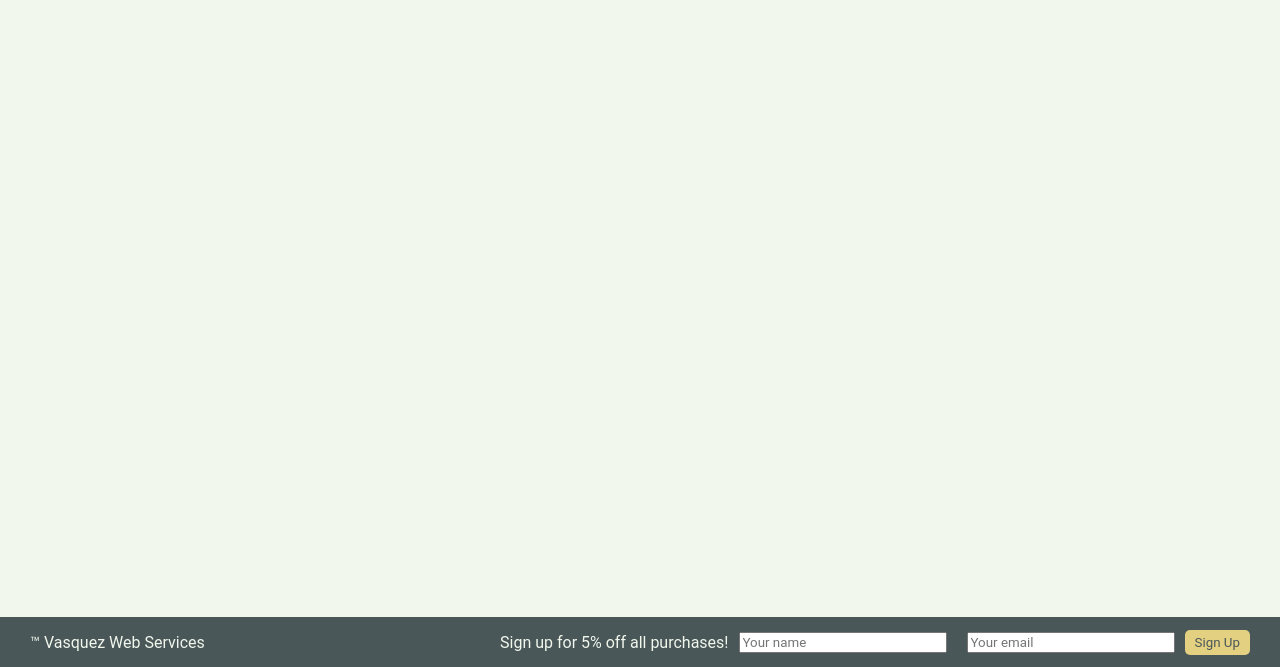
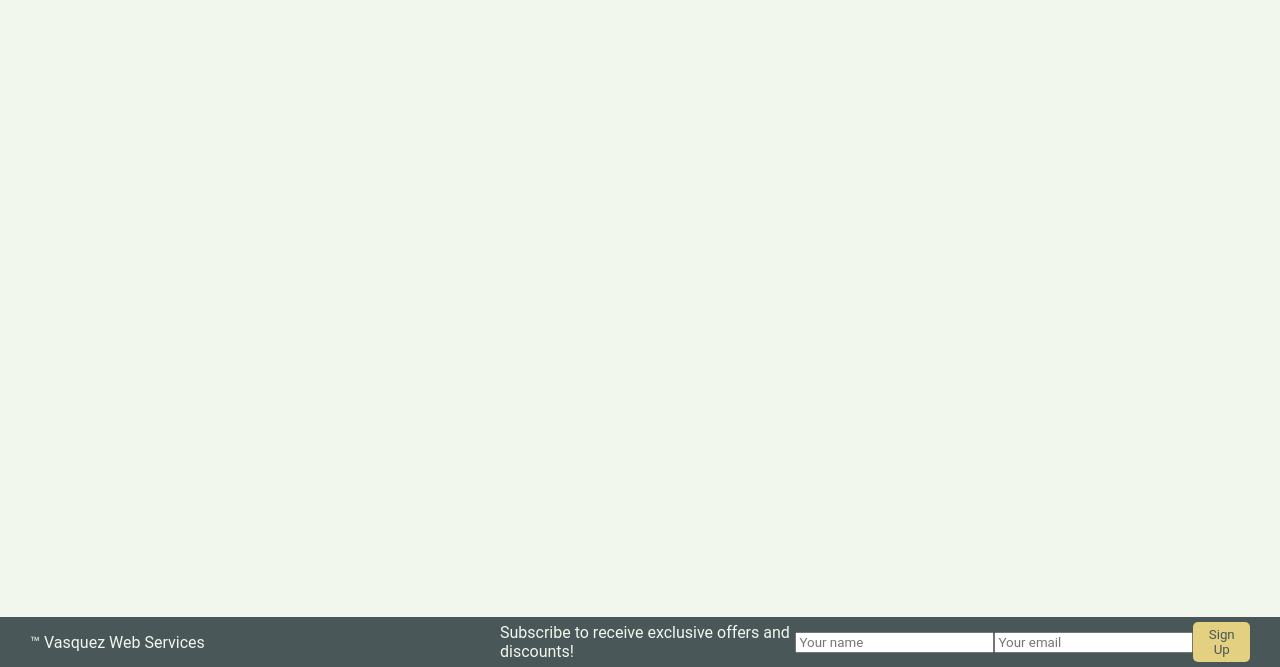
Before and after one commit to bvasquez22/capstone, a website: page public/index.html in a window 1280 px wide. Shown: the part 133-800 px from the top of the page. Drawn offline with nearby package versions, Linux system fonts and the light colour scheme; no server answers.

Commit message:
Html updated and planning pdf. file added to project folder

```diff
--- a/public/index.html
+++ b/public/index.html
@@ -35,7 +35,7 @@
   <footer>
     <p>&trade; Vasquez Web Services</p>
     <form class="sign-up-form">
-      <label for="name-input">Sign up for 5% off all purchases!</label>
+      <label for="name-input">Subscribe to receive exclusive offers and discounts!</label>
       <input placeholder="Your name" type="text" id="name-input"/>
 
       <label for="email-input"></label>
```
Also changed, not shown: 1 other file.
